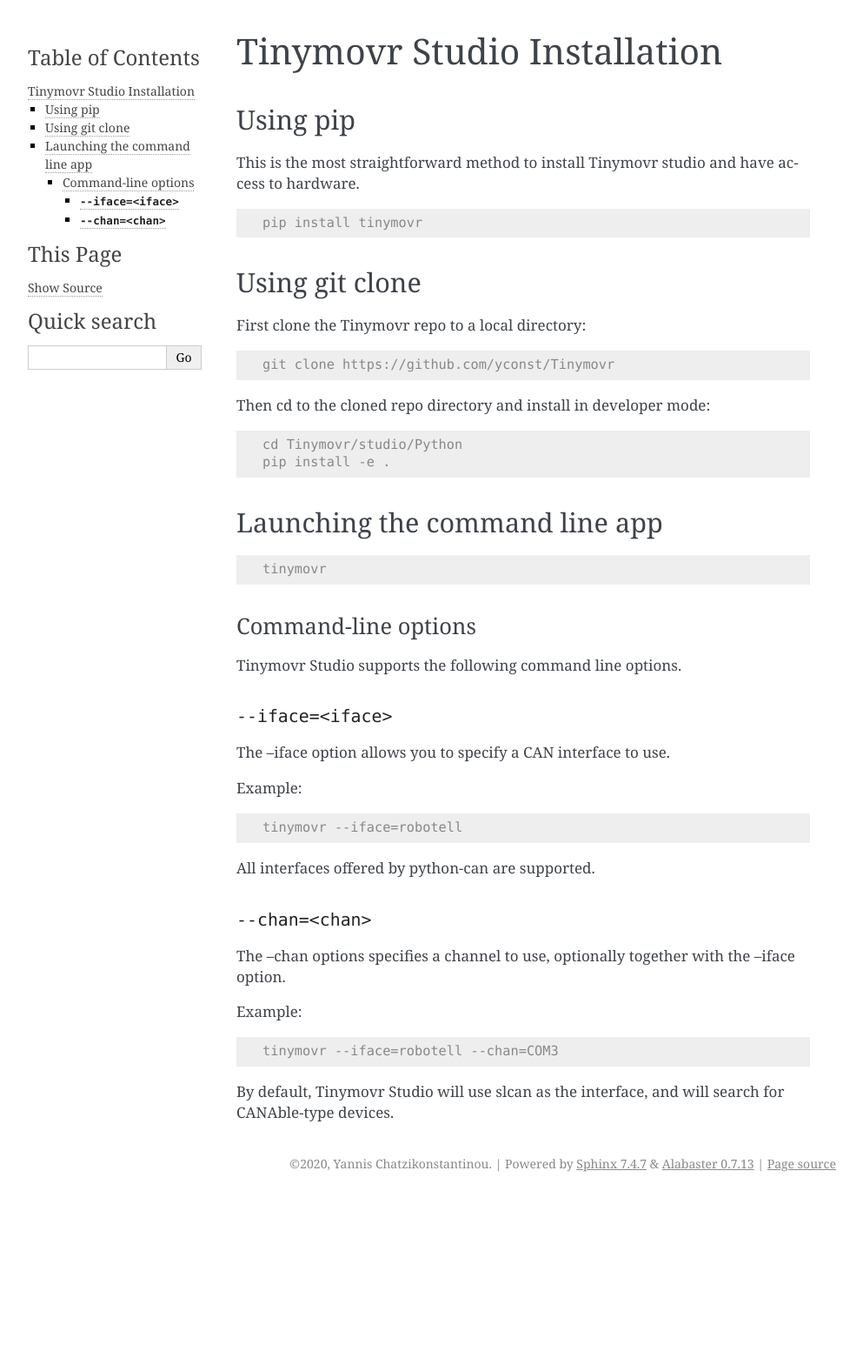
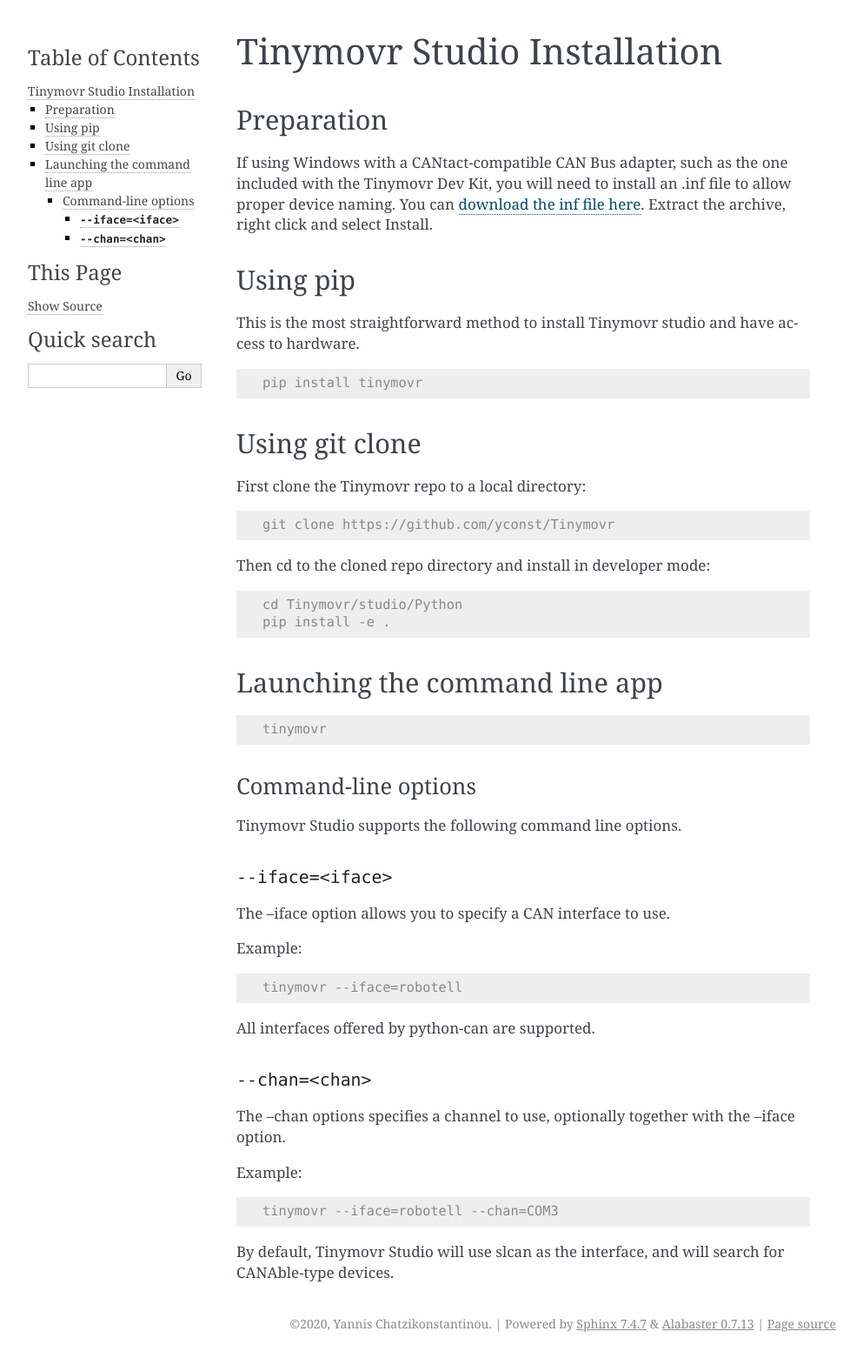
Before and after one commit to tinymovr/Tinymovr, a Sphinx documentation site: the page built from docs/studio/installation.rst, in a window 1280 px wide. Shown: the whole page at 87% size, without its empty margins (148-1141 px from the left). Built offline with Sphinx 7.4.7, drawn with Linux system fonts in a browser that asks for light colours; before the commit the page ends 1377 px from its top, so only the background shows below that.

Commit message:
add can adapter notice

```diff
--- a/docs/studio/installation.rst
+++ b/docs/studio/installation.rst
@@ -1,6 +1,11 @@
 ****************************
 Tinymovr Studio Installation
 ****************************
+
+Preparation
+###########
+
+If using Windows with a CANtact-compatible CAN Bus adapter, such as the one included with the Tinymovr Dev Kit, you will need to install an .inf file to allow proper device naming. You can `download the inf file here <https://canable.io/utilities/windows-driver.zip>`_. Extract the archive, right click and select Install.
 
 Using pip
 #########
```
